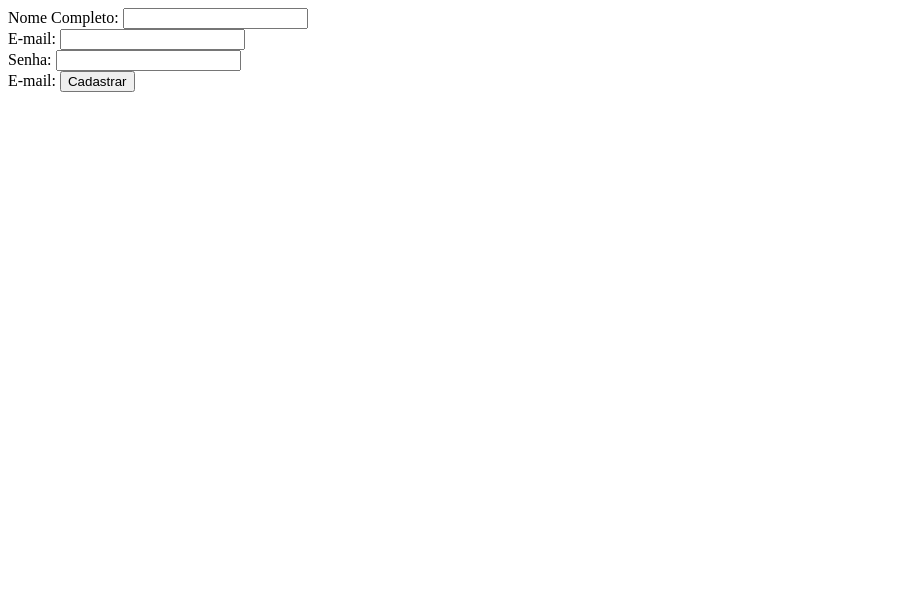
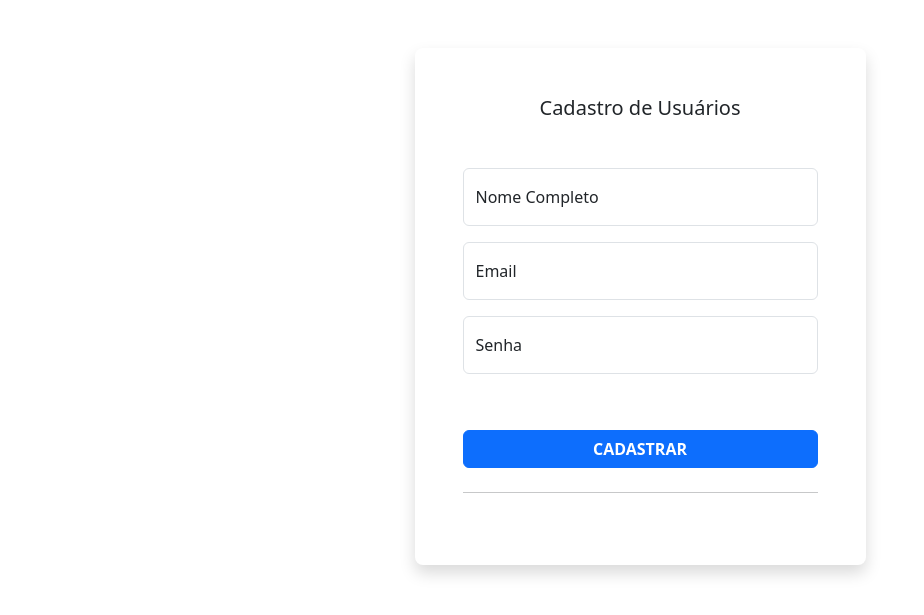
Before and after one commit to CMgeisson/novosite, a Django app: page /cadastro/ in a window 1280 px wide. Shown: the top 615 px of the page, without its empty margins (0-924 px from the left). Run offline with Django 5.2, Linux system fonts and the light colour scheme.

Commit message:
atualização 23/08

```diff
--- a/novosite/settings.py
+++ b/novosite/settings.py
@@ -119,7 +119,7 @@ USE_TZ = True
 
 STATIC_URL = 'static/'
 
-STATIC_DIRS = [
+STATICFILES_DIRS = [
     os.path.join(BASE_DIR, 'static')
 ]
 
--- a/usuarios/templates/usuarios/cadastro.html
+++ b/usuarios/templates/usuarios/cadastro.html
@@ -1,31 +1,49 @@
+
 <!DOCTYPE html>
 <html lang="pt-br">
 <head>
     <meta charset="UTF-8">
     <meta http-equiv ="X-UA-Compatible" content ="IE-edge">
     <meta name="viewport" content="width=device-width, initial-scale=1.0">
+    <link href="https://cdn.jsdelivr.net/npm/bootstrap@5.3.3/dist/css/bootstrap.min.css" rel="stylesheet" integrity="sha384-QWTKZyjpPEjISv5WaRU9OFeRpok6YctnYmDr5pNlyT2bRjXh0JMhjY6hW+ALEwIH" crossorigin="anonymous">
     <title>Cadastro de usuários</title>
 </head>
 <body>
-    <div class = "container">
-        <form action = "{% url 'cadastro' %}" method="POST">
-            {% csrf_token %}
-            <div class = "input-name">
-                <label for = "username">Nome Completo:</label>
-                <input type = "text" id = "username" name = "nome">
+    <div class="container">
+        <div class="row">
+          <div class="col-sm-9 col-md-7 col-lg-5 mx-auto">
+            <div class="card border-0 shadow rounded-3 my-5">
+              <div class="card-body p-4 p-sm-5">
+                <h5 class="card-title text-center mb-5 fw-light fs-5">Cadastro de Usuários</h5>
+                <form action ="{% url 'cadastro' %}" method="POST">
+                    {% csrf_token %}
+                    <div class="form-floating mb-3">
+                        <input type="nome" class="form-control" id="floatingInput" placeholder="nome" name = "nome">
+
+                        <label for="floatingInput">Nome Completo</label>
+                      </div>
+                  <div class="form-floating mb-3">
+                    <input type="email" class="form-control" id="floatingInput" placeholder="name@example.com" name = "email">
+
+                    <label for="floatingInput">Email</label>
+                  </div>
+                  <div class="form-floating mb-3">
+                    <input type="password" class="form-control" id="floatingPassword" placeholder="Password" name ="senha">
+                    <label for="floatingPassword">Senha</label>
+                  </div>
+
+                  <div class="form-check mb-3">
+
+                  </div>
+                  <div class="d-grid">
+                    <button class="btn btn-primary btn-login text-uppercase fw-bold" type="submit">Cadastrar</button>
+                  </div>
+                  <hr class="my-4">
+                </form>
+              </div>
             </div>
-            <div class = "input-email">
-                <label for = "usernmail">E-mail:</label>
-                <input type = "email" id = "usermail" name = "email">
-            </div>
-            <div class = "input-password">
-                <label for = "userpassword">Senha:</label>
-                <input type = "password" id = "userpassword" name = "senha">
-            </div>
-            <div class = "register-buttom">
-                <label for = "usernmail">E-mail:</label>
-                <button class= "register-b" type = "submit">Cadastrar</button>
-            </div>
-        </form>
+          </div>
+        </div>
+      </div>
 </body>
 </html>
--- a/usuarios/templates/usuarios/login.html
+++ b/usuarios/templates/usuarios/login.html
@@ -5,7 +5,7 @@
     <meta charset="UTF-8">
     <meta http-equiv="X-UA-Compatible" content="IE-Edge">
     <meta name="viewport" content="width=device-width, initial-scale=1.0">
-    <link href="{% static 'css/bootstrap.min.css' %}" rel="stylesheet">
+    <link href="{% static 'css/bootstrap.min.css' %}" rel ="stylesheet">
     <title>Login</title>
 </head>
 <body>
```
Also changed, not shown: db.sqlite3.
